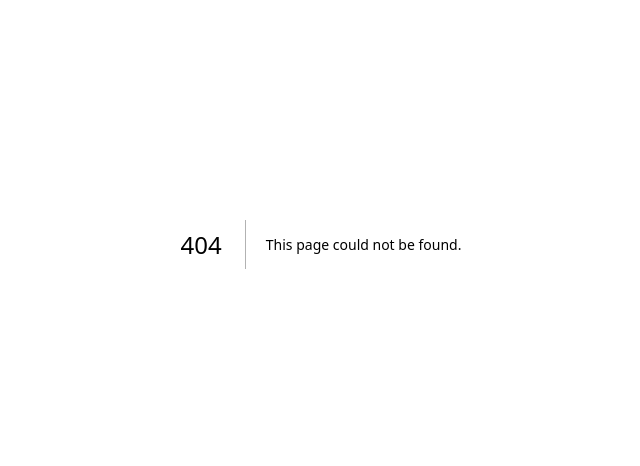
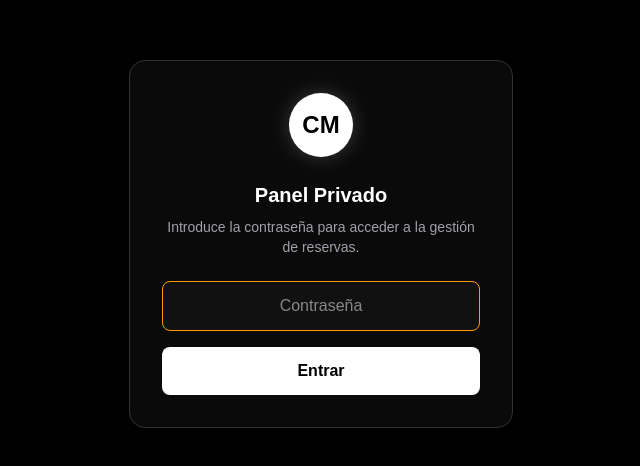
Before and after one commit to alvarov21/Corte-Real, a Next.js app: page /login in a window 1280 px wide. Before the commit this address had no page. Shown: the part 156-622 px from the top of the page, without its empty margins (319-959 px from the left). Built offline with nearby package versions, Linux system fonts and the light colour scheme.

Commit message:
feat: Add custom stylized login page to replace basic auth

```diff
--- /dev/null
+++ b/src/app/login/page.tsx
@@ -0,0 +1,58 @@
+"use client";
+import { useState } from "react";
+import { useRouter } from "next/navigation";
+
+export default function LoginPage() {
+  const [password, setPassword] = useState("");
+  const [error, setError] = useState(false);
+  const router = useRouter();
+
+  const handleLogin = (e: React.FormEvent) => {
+    e.preventDefault();
+    if (password === "Corte2026") {
+      document.cookie = "auth_token=Corte2026; path=/; max-age=86400"; // 1 day expiration
+      router.push("/admin");
+    } else {
+      setError(true);
+      setTimeout(() => setError(false), 3000);
+    }
+  };
+
+  return (
+    <div className="min-h-screen bg-black flex items-center justify-center p-4">
+      <div className="bg-[#0a0a0a] border border-[#333] p-8 rounded-2xl w-full max-w-sm text-center shadow-2xl">
+        <div className="w-16 h-16 bg-white text-black rounded-full flex items-center justify-center font-bold text-2xl mx-auto mb-6 shadow-[0_0_20px_rgba(255,255,255,0.2)]">
+          CM
+        </div>
+        <h2 className="text-white text-xl font-semibold mb-2">Panel Privado</h2>
+        <p className="text-[#a1a1aa] text-sm mb-6">
+          Introduce la contraseña para acceder a la gestión de reservas.
+        </p>
+
+        <form onSubmit={handleLogin} className="space-y-4">
+          <input
+            type="password"
+            value={password}
+            onChange={(e) => setPassword(e.target.value)}
+            placeholder="Contraseña"
+            className="w-full bg-[#111] border border-[#333] text-white px-4 py-3 rounded-lg outline-none focus:border-amber-500 transition-colors text-center"
+            autoFocus
+          />
+
+          <button
+            type="submit"
+            className="w-full bg-white text-black font-semibold py-3 rounded-lg hover:bg-gray-200 transition-colors"
+          >
+            Entrar
+          </button>
+        </form>
+
+        {error && (
+          <div className="mt-4 bg-red-500/10 border border-red-500/20 text-red-500 text-sm py-2 rounded-lg transition-opacity">
+            Contraseña incorrecta
+          </div>
+        )}
+      </div>
+    </div>
+  );
+}
--- a/src/middleware.ts
+++ b/src/middleware.ts
@@ -3,24 +3,14 @@ import type { NextRequest } from 'next/server';
 
 export function middleware(req: NextRequest) {
   if (req.nextUrl.pathname.startsWith('/admin')) {
-    const basicAuth = req.headers.get('authorization');
+    const authCookie = req.cookies.get('auth_token');
 
-    if (basicAuth) {
-      const authValue = basicAuth.split(' ')[1];
-      const [user, pwd] = atob(authValue).split(':');
-
-      // Usuario y contraseña para el panel
-      if (user === 'admin' && pwd === 'Corte2026') {
-        return NextResponse.next();
-      }
+    // If no valid cookie, redirect to /login
+    if (!authCookie || authCookie.value !== 'Corte2026') {
+      return NextResponse.redirect(new URL('/login', req.url));
     }
 
-    return new NextResponse('Acceso denegado', {
-      status: 401,
-      headers: {
-        'WWW-Authenticate': 'Basic realm="Panel Privado de Reservas"',
-      },
-    });
+    return NextResponse.next();
   }
 }
 
```
